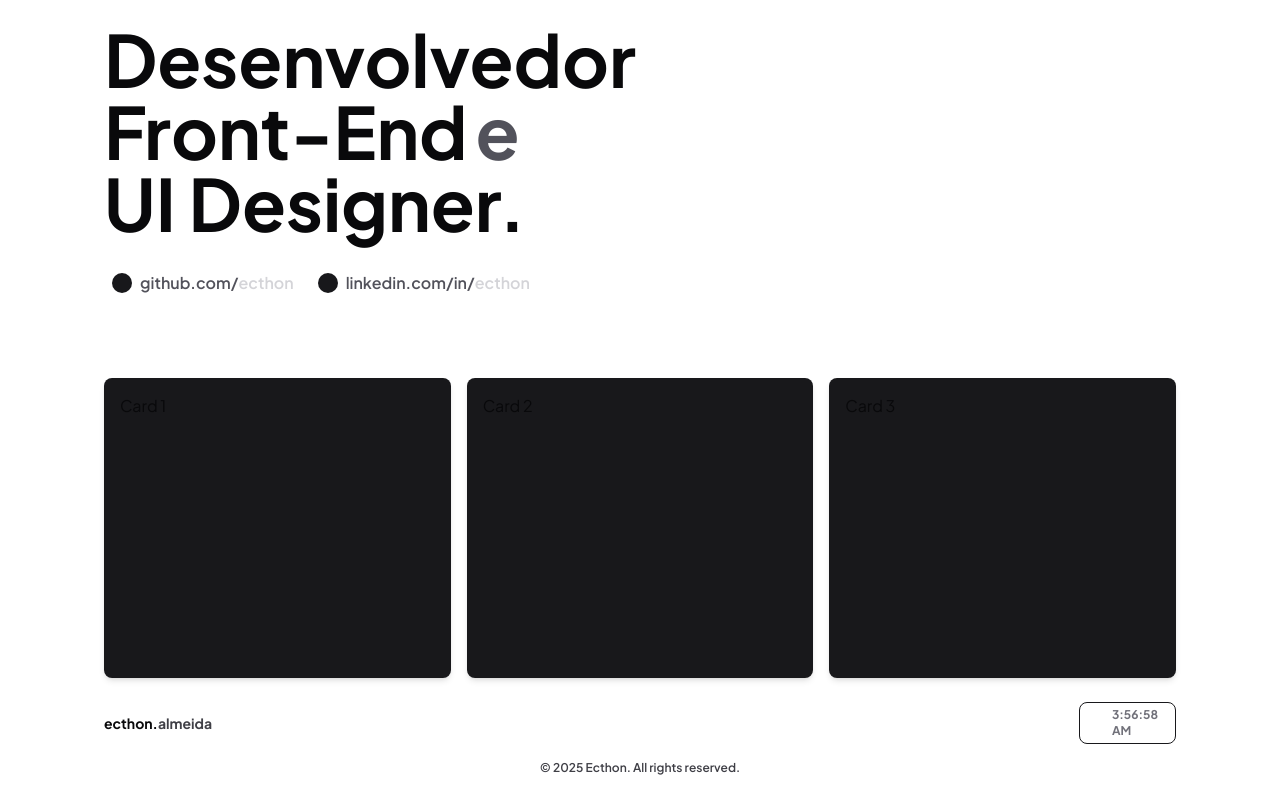
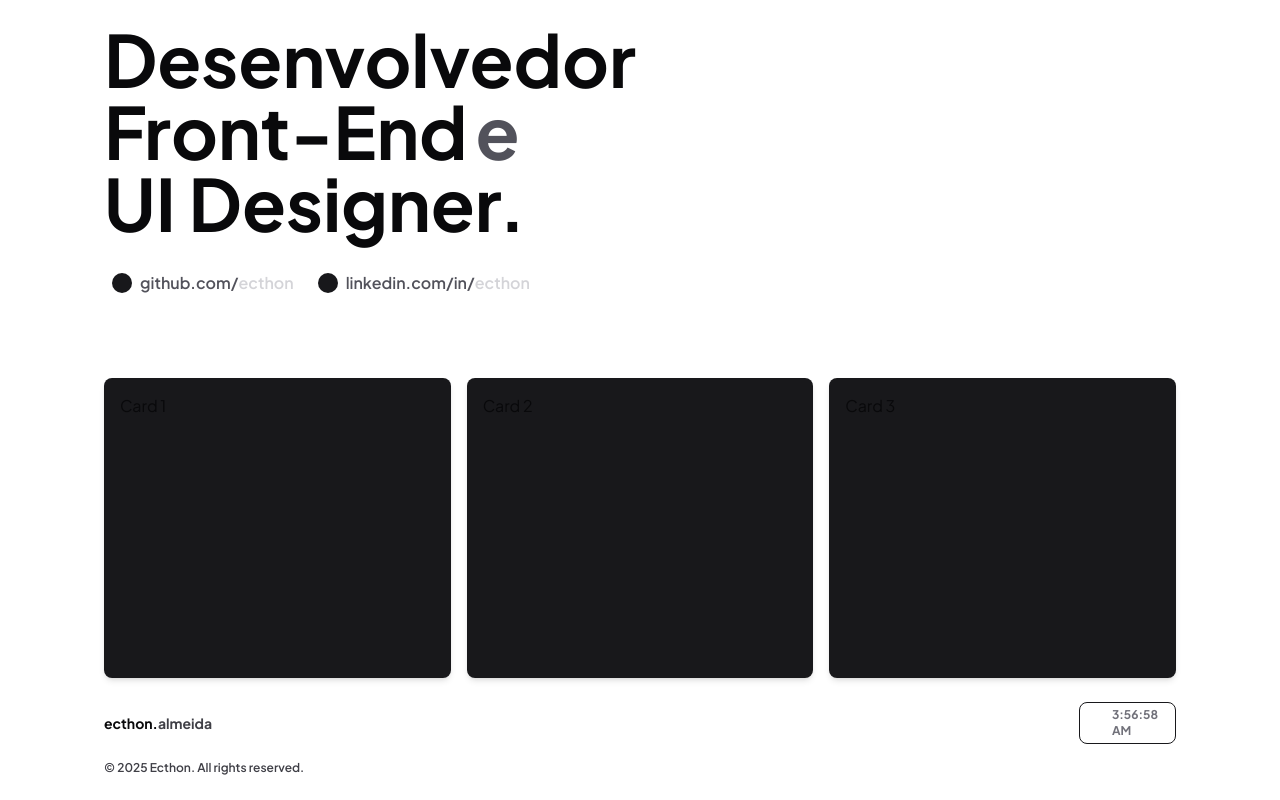
Before and after one commit to ecthon/ecthon-app, a Next.js app: page / in a window 1280 px wide. Shown: the part 190-990 px from the top of the page. Built offline with nearby package versions, Linux system fonts and the light colour scheme; some icons are missing.

Commit message:
feat: update Footer component for improved alignment on small screens

```diff
--- a/src/components/footer.tsx
+++ b/src/components/footer.tsx
@@ -32,7 +32,7 @@ function Clock() {
 
 export function Footer() {
   return (
-    <footer className="flex flex-col items-center w-full py-4 md:py-6 space-y-4">
+    <footer className="flex flex-col max-sm:items-center w-full py-4 md:py-6 space-y-4">
       <div className="flex flex-col-reverse md:flex-row justify-between items-center w-full space-y-2 md:space-y-0">
         <Link href={"/"} className="font-bold text-sm py-1 rounded-md mb-2 md:mb-0">
         ecthon.<span className="text-zinc-700">almeida</span>
```
